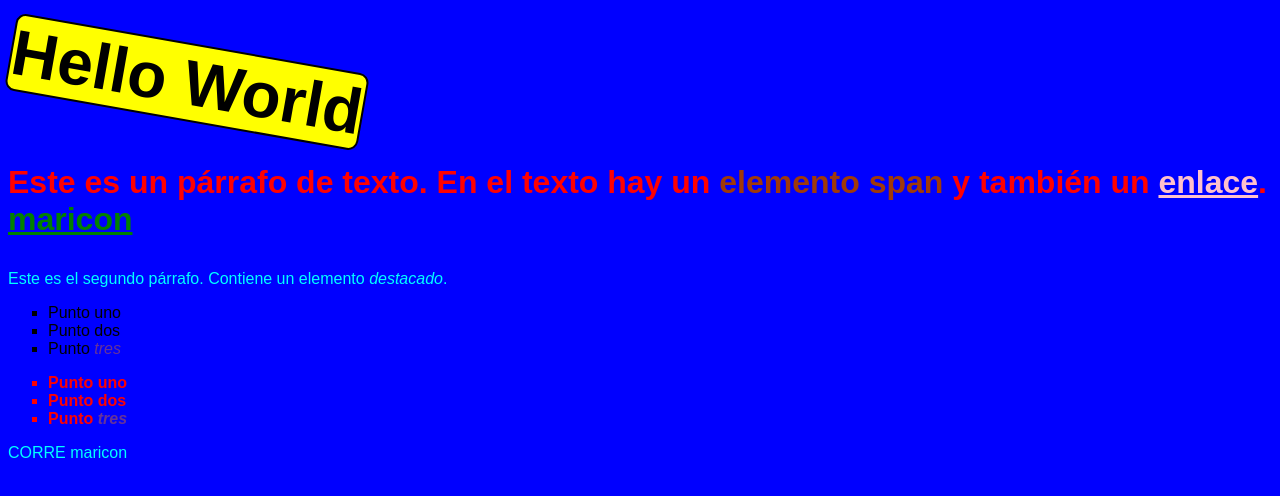
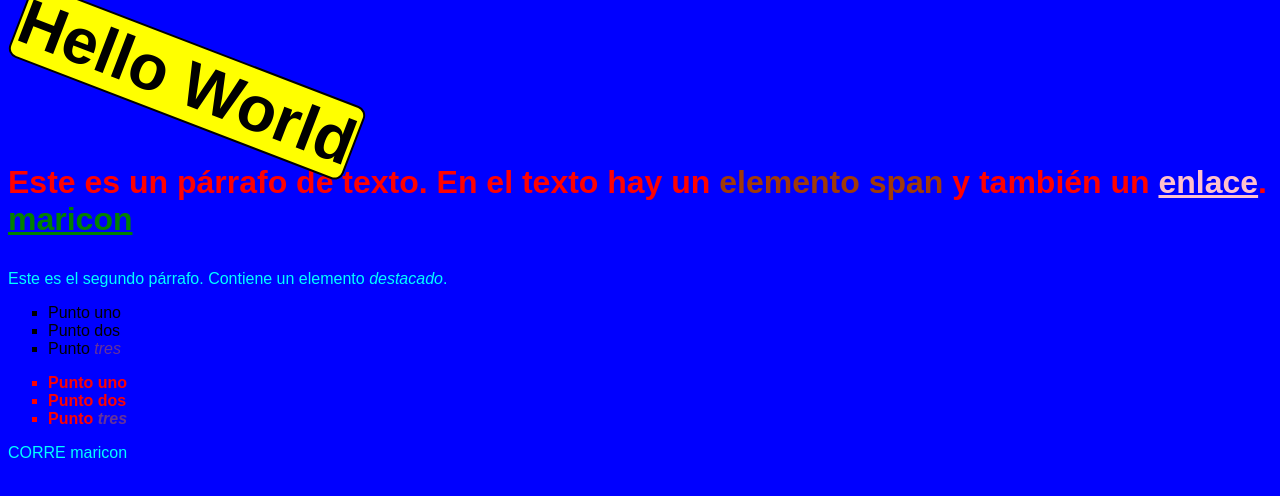
Before and after one commit to Ignorancio/Ignorancio.github.io, a plain HTML site: page index.html in a window 1280 px wide. Drawn offline with Linux system fonts and the light colour scheme.

Commit message:
cambio de style
cambio para ver si se arrregla el error al renombrar style.css desde github

```diff
--- a/styles.css
+++ b/styles.css
@@ -12,7 +12,7 @@ h1 {
     box-sizing: border-box;
     width: max-content;
     border-radius: 10px;
-    transform: rotate(10deg);
+    transform: rotate(21deg);
 }
 
 p {
```
